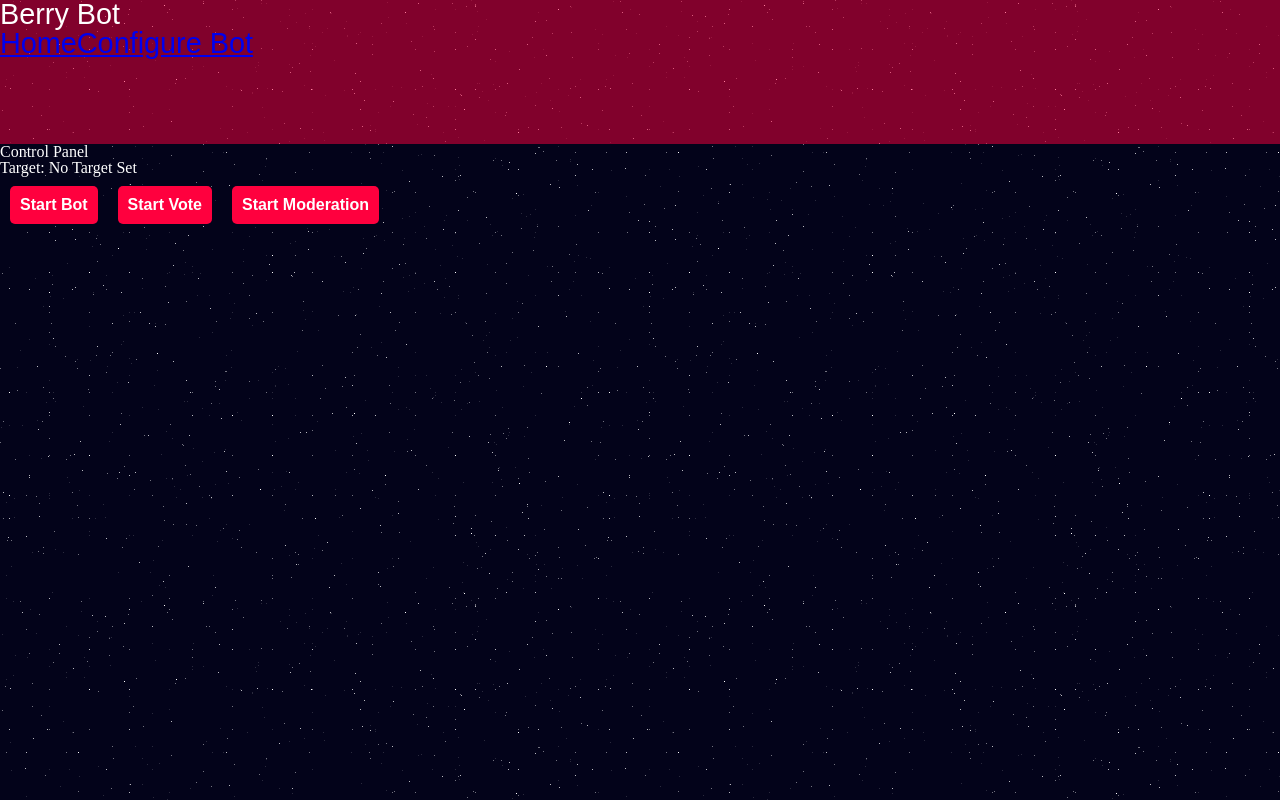
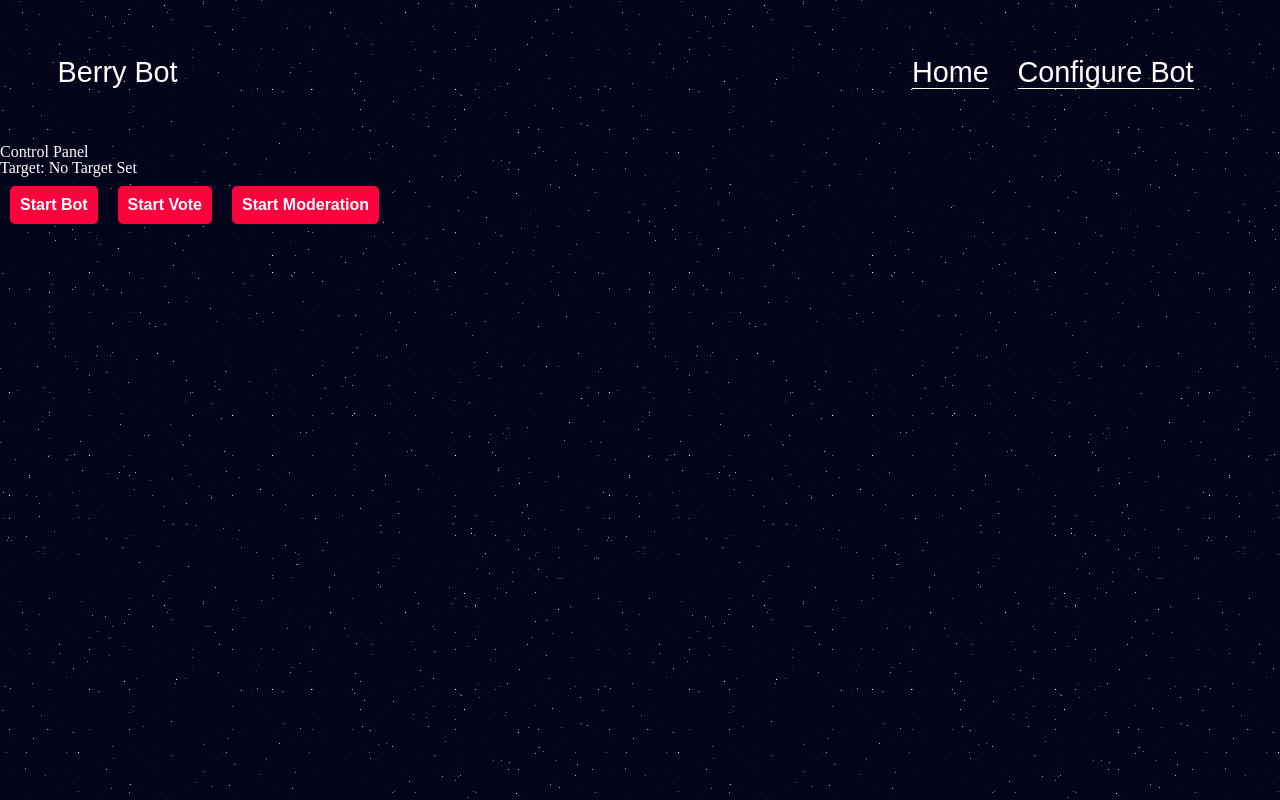
Before and after one commit to GeoffKellyNC/berry-bot-app, a React app: page / in a window 1280 px wide. Built offline with nearby package versions, Linux system fonts and the light colour scheme; a web font is replaced by a local one.

Commit message:
styling changes made to header

```diff
--- a/src/components/header/Header.jsx
+++ b/src/components/header/Header.jsx
@@ -17,12 +17,18 @@ export default Header
 
 
 const HeaderStyled = styled.header`
-  background-color: ${pr => pr.theme.colors.berryLight};
+  ${'' /* background-color: ${pr => pr.theme.colors.berryLight}; */}
   width: 100%;
   height: 5em;
   font-family: ${pr => pr.theme.fonts.primary};
   color: white;
   font-size: ${pr => pr.theme.fontSizes.xlarge};
+  display: flex;
+  justify-content: space-between;
+  align-items: center;
+  padding: 0 2em;
+  box-sizing: border-box;
+
 
 
 
--- a/src/components/header/Nav.jsx
+++ b/src/components/header/Nav.jsx
@@ -5,11 +5,22 @@ import { NavLink } from 'react-router-dom'
 
 function Nav() {
   return (
-    <div>
+    <StyledNav>
       <NavLink to="/">Home</NavLink>
       <NavLink to="/configure">Configure Bot</NavLink>
-    </div>
+    </StyledNav>
   )
 }
 
 export default Nav
+
+const StyledNav = styled.div`
+  a{
+    color: white;
+    text-decoration: none;
+    margin-right: 1em;
+    border-bottom: 1px solid white;
+  }
+
+
+`
```
